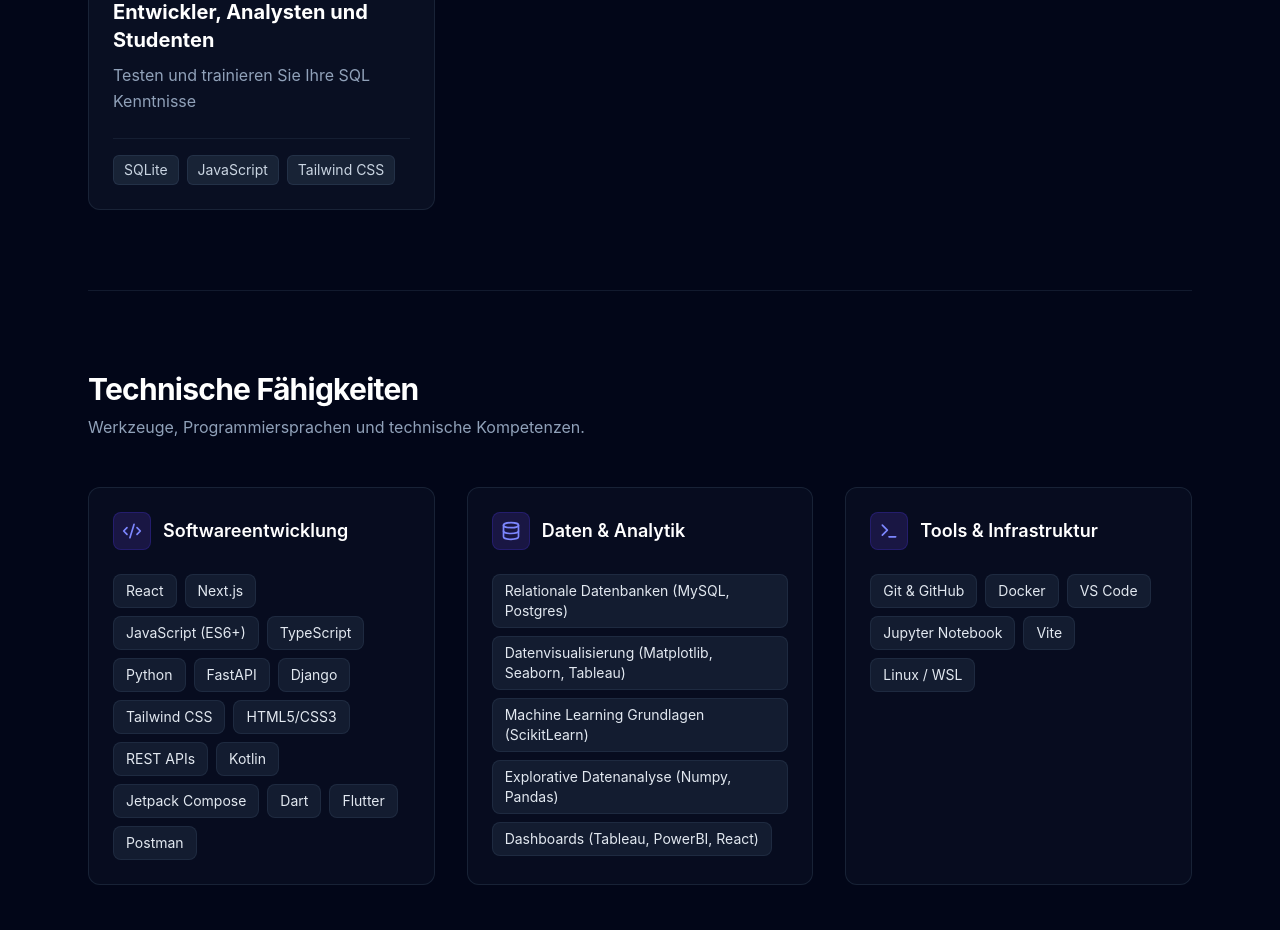
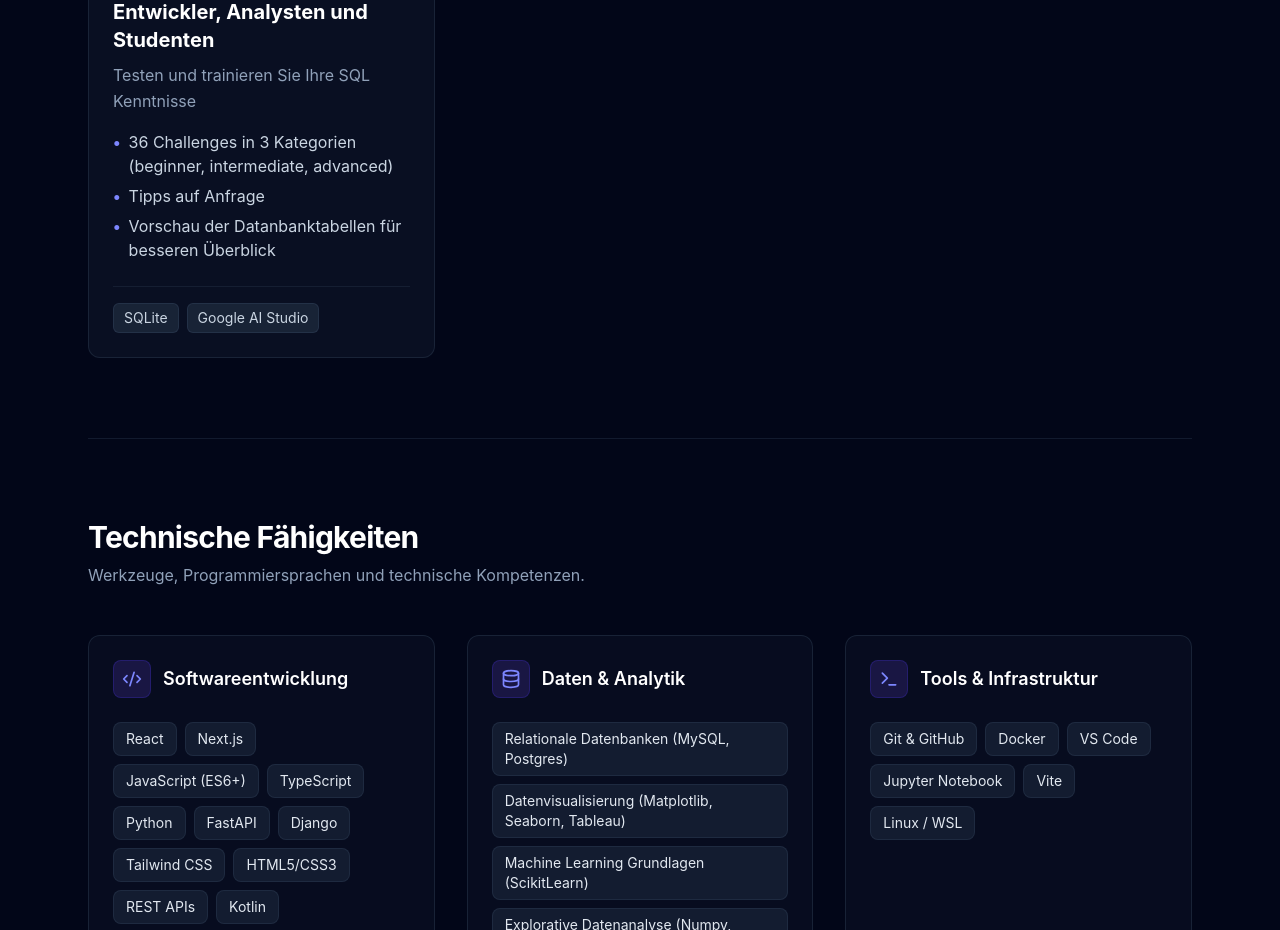
Before and after one commit to birgit2704/data_analysis_and_machine_learning_portfolio_2026, a React (Vite) app: page / in a window 1280 px wide. Shown: the part 1900-2830 px from the top of the page. Built offline with nearby package versions, Linux system fonts and the light colour scheme.

Commit message:
project 4 description

```diff
--- a/src/data/portfolioData.js
+++ b/src/data/portfolioData.js
@@ -114,10 +114,14 @@ export const portfolioData = {
         id: 4,
         title: "SQL practice app for developers, analysts and students",
         description: "Test and train your SQL skills",
-        tags: ["SQLite", "JavaScript", "Tailwind CSS"],
-        outcomes: [],
+        tags: ["SQLite", "Google AI Studio"],
+        outcomes: [
+          "36 challenges, grouped for beginners, intermediate and advanced",
+          "Hints when user is stuck",
+          "Data base table previews for easy orientation",
+        ],
         githubUrl: "https://github.com/birgit2704/practice_sql_app_2026",
-        liveUrl: "https://example.com",
+        liveUrl: "https://bb-sql-practice-app.netlify.app/",
       },
     ],
     contact: {
@@ -307,10 +311,14 @@ export const portfolioData = {
         id: 4,
         title: "SQL Übungsapp für Entwickler, Analysten und Studenten",
         description: "Testen und trainieren Sie Ihre SQL Kenntnisse",
-        tags: ["SQLite", "JavaScript", "Tailwind CSS"],
-        outcomes: [],
+        tags: ["SQLite", "Google AI Studio"],
+        outcomes: [
+          "36 Challenges in 3 Kategorien (beginner, intermediate, advanced)",
+          "Tipps auf Anfrage",
+          "Vorschau der Datanbanktabellen für besseren Überblick",
+        ],
         githubUrl: "https://github.com/birgit2704/practice_sql_app_2026",
-        liveUrl: "https://example.com",
+        liveUrl: "https://bb-sql-practice-app.netlify.app/",
       },
     ],
     contact: {
```
